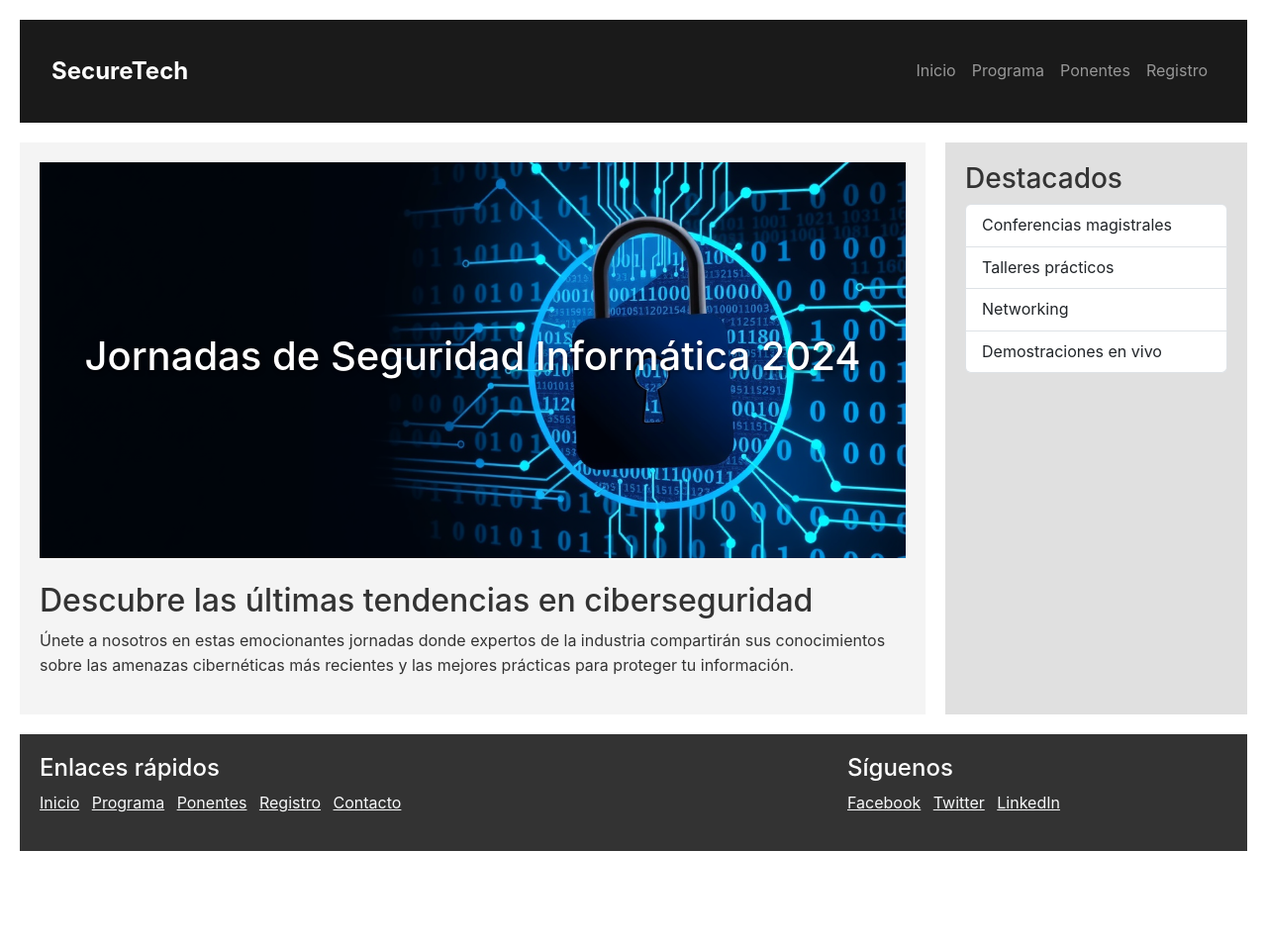
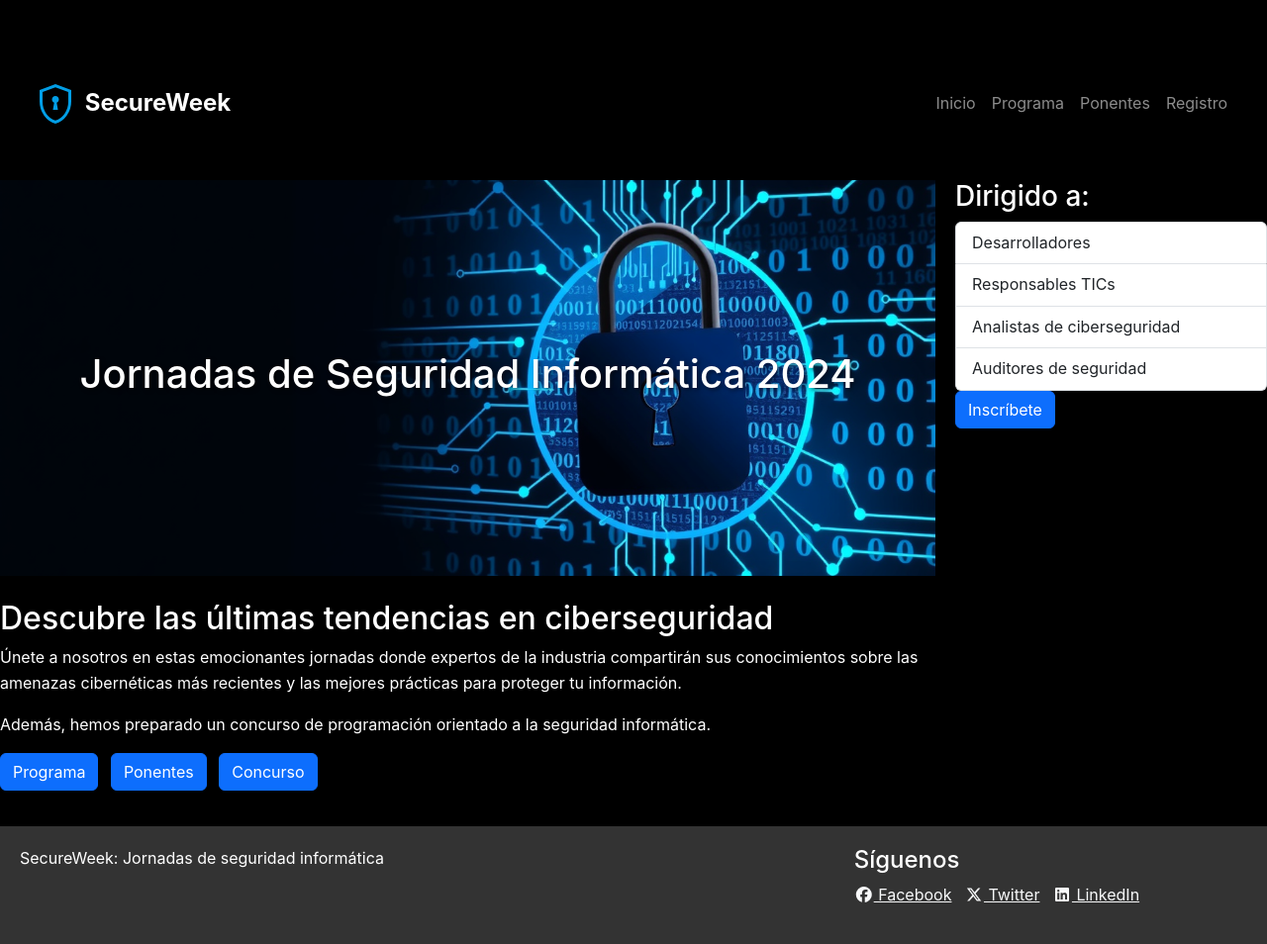
Before and after one commit to kdelbarrio/m4_258_pec2, a website built with Parcel: page src/index.html in a window 1280 px wide. Shown: the whole page at 99% size. Before the commit the page ends 880 px from the top, so only its background shows below. Built offline with nearby package versions, Linux system fonts and the light colour scheme.

Commit message:
CAmbios de diseño

```diff
--- a/src/assets/styles/layouts/_home.scss
+++ b/src/assets/styles/layouts/_home.scss
@@ -1,7 +1,8 @@
 body {
     font-family: $font-family-sans-serif;
     line-height: 1.6;
-    color: #333;
+    color: #FFF;
+    background-color: #000;
     margin: 0;
     padding: 0;
 }
@@ -14,27 +15,27 @@ body {
         "aside"
         "footer";
     grid-gap: 20px;
-    padding: 20px;
+    /*padding: 20px;*/
     min-height: 100vh;
 }
 
 header {
     grid-area: header;
-    background-color: #1a1a1a;
-    color: white;
+    /*background-color: #1a1a1a;*/
     padding: 20px;
+    margin-top: 3em;
 }
 
 main {
     grid-area: main;
-    background-color: #f4f4f4;
-    padding: 20px;
+    /*background-color: #f4f4f4;*/
+    /*padding: 20px;*/
 }
 
 aside {
     grid-area: aside;
-    background-color: #e0e0e0;
-    padding: 20px;
+    /*background-color: #e0e0e0;*/
+    /*padding: 20px;*/
 }
 
 footer {
--- a/src/index.html
+++ b/src/index.html
@@ -4,29 +4,13 @@
     <meta charset="utf-8">
     <meta name="viewport" content="width=device-width">
     <link rel="stylesheet" type="text/css" href="./assets/styles/main.scss"><!-- do not remove this line! -->
-    <title>Jornadas de Seguridad Informática</title>
+    <title>SecureWeek: Jornadas de Seguridad Informática</title>
 
 </head>
 <body>
     <div class="grid-container">
-        <header>
-            <nav class="navbar navbar-expand-lg navbar-dark">
-                <div class="container-fluid">
-                    <a class="navbar-brand logo" href="#">SecureTech</a>
-                    <button class="navbar-toggler" type="button" data-bs-toggle="collapse" data-bs-target="#navbarNav" aria-controls="navbarNav" aria-expanded="false" aria-label="Toggle navigation">
-                        <span class="navbar-toggler-icon"></span>
-                    </button>
-                    <div class="collapse navbar-collapse" id="navbarNav">
-                        <ul class="navbar-nav ms-auto">
-                            <li class="nav-item"><a class="nav-link" href="#">Inicio</a></li>
-                            <li class="nav-item"><a class="nav-link" href="#">Programa</a></li>
-                            <li class="nav-item"><a class="nav-link" href="#">Ponentes</a></li>
-                            <li class="nav-item"><a class="nav-link" href="contact.html">Registro</a></li>
-                        </ul>
-                    </div>
-                </div>
-            </nav>
-        </header>
+
+        <include src="./views/header.html"></include>
 
         <main>
             <div class="poster">
@@ -35,41 +19,27 @@
             <div class="mt-4">
                 <h2>Descubre las últimas tendencias en ciberseguridad</h2>
                 <p>Únete a nosotros en estas emocionantes jornadas donde expertos de la industria compartirán sus conocimientos sobre las amenazas cibernéticas más recientes y las mejores prácticas para proteger tu información.</p>
+                <p>Además, hemos preparado un concurso de programación orientado a la seguridad informática.</p>
+                <ul class="list-inline">
+                    <li class="list-inline-item"><a href="#" class="btn btn-primary" role="button">Programa</a></li>
+                    <li class="list-inline-item"><a href="#" class="btn btn-primary" role="button">Ponentes</a></li>
+                    <li class="list-inline-item"><a href="#" class="btn btn-primary" role="button">Concurso</a></li>
+                </ul>
             </div>
         </main>
 
         <aside>
-            <h3>Destacados</h3>
+            <h3>Dirigido a:</h3>
             <ul class="list-group">
-                <li class="list-group-item">Conferencias magistrales</li>
-                <li class="list-group-item">Talleres prácticos</li>
-                <li class="list-group-item">Networking</li>
-                <li class="list-group-item">Demostraciones en vivo</li>
+                <li class="list-group-item">Desarrolladores</li>
+                <li class="list-group-item">Responsables TICs</li>
+                <li class="list-group-item">Analistas de ciberseguridad</li>
+                <li class="list-group-item">Auditores de seguridad</li>
             </ul>
+            <p><a class="btn btn-primary" role="button" href="register.html">Inscríbete</a></p>
         </aside>
 
-        <footer>
-            <div class="row">
-                <div class="col-md-8">
-                    <h4>Enlaces rápidos</h4>
-                    <ul class="list-inline">
-                        <li class="list-inline-item"><a href="#" class="text-light">Inicio</a></li>
-                        <li class="list-inline-item"><a href="#" class="text-light">Programa</a></li>
-                        <li class="list-inline-item"><a href="#" class="text-light">Ponentes</a></li>
-                        <li class="list-inline-item"><a href="#" class="text-light">Registro</a></li>
-                        <li class="list-inline-item"><a href="#" class="text-light">Contacto</a></li>
-                    </ul>
-                </div>
-                <div class="col-md-4">
-                    <h4>Síguenos</h4>
-                    <ul class="list-inline">
-                        <li class="list-inline-item"><a href="#" class="text-light">Facebook</a></li>
-                        <li class="list-inline-item"><a href="#" class="text-light">Twitter</a></li>
-                        <li class="list-inline-item"><a href="#" class="text-light">LinkedIn</a></li>
-                    </ul>
-                </div>
-            </div>
-        </footer>
+        <include src="./views/footer.html"></include>
     </div>
 
     <script type="module" src="./assets/scripts/main.js"></script><!-- do not remove this line! -->
--- a/src/views/footer.html
+++ b/src/views/footer.html
@@ -1,3 +1,15 @@
-<footer class="footer">
-    <p>La información, textos e imagenes de este sitio web han sido obtenidas de: <a class="footer__link" href="https://opendata.euskadi.eus/catalogo/-/destinos-turisticos-de-euskadi/" target="_blank">Destinos turísticos de Euskadi (opendata Euskadi)</a></p>
+<footer>
+    <div class="row">
+        <div class="col-md-8">
+        <p>SecureWeek: Jornadas de seguridad informática</p>
+        </div>
+        <div class="col-md-4">
+            <h4>Síguenos</h4>
+            <ul class="list-inline">
+                <li class="list-inline-item"><a href="#" class="text-light"><i class="fa-brands fa-facebook"></i> Facebook</a></li>
+                <li class="list-inline-item"> <a href="#" class="text-light"><i class="fa-brands fa-x-twitter"></i> Twitter</a></li>
+                <li class="list-inline-item"><a href="#" class="text-light"><i class="fa-brands fa-linkedin"></i> LinkedIn</a></li>
+            </ul>
+        </div>
+    </div>
 </footer>
--- /dev/null
+++ b/src/views/header.html
@@ -0,0 +1,18 @@
+<header>
+    <nav class="navbar navbar-expand-lg navbar-dark">
+        <div class="container-fluid">
+            <a class="navbar-brand logo" href="#"><img src="./assets/images/logo-secureweek.svg"> SecureWeek</a>
+            <button class="navbar-toggler" type="button" data-bs-toggle="collapse" data-bs-target="#navbarNav" aria-controls="navbarNav" aria-expanded="false" aria-label="Toggle navigation">
+                <span class="navbar-toggler-icon"></span>
+            </button>
+            <div class="collapse navbar-collapse" id="navbarNav">
+                <ul class="navbar-nav ms-auto">
+                    <li class="nav-item"><a class="nav-link" href="#">Inicio</a></li>
+                    <li class="nav-item"><a class="nav-link" href="#">Programa</a></li>
+                    <li class="nav-item"><a class="nav-link" href="#">Ponentes</a></li>
+                    <li class="nav-item"><a class="nav-link" href="#">Registro</a></li>
+                </ul>
+            </div>
+        </div>
+    </nav>
+</header>
```
Also changed, not shown: src/contact.html (deleted, +0 -94 lines), src/register.html (added, +50 -0 lines), src/assets/images/logo-secureweek.svg (added), 1 other file.
